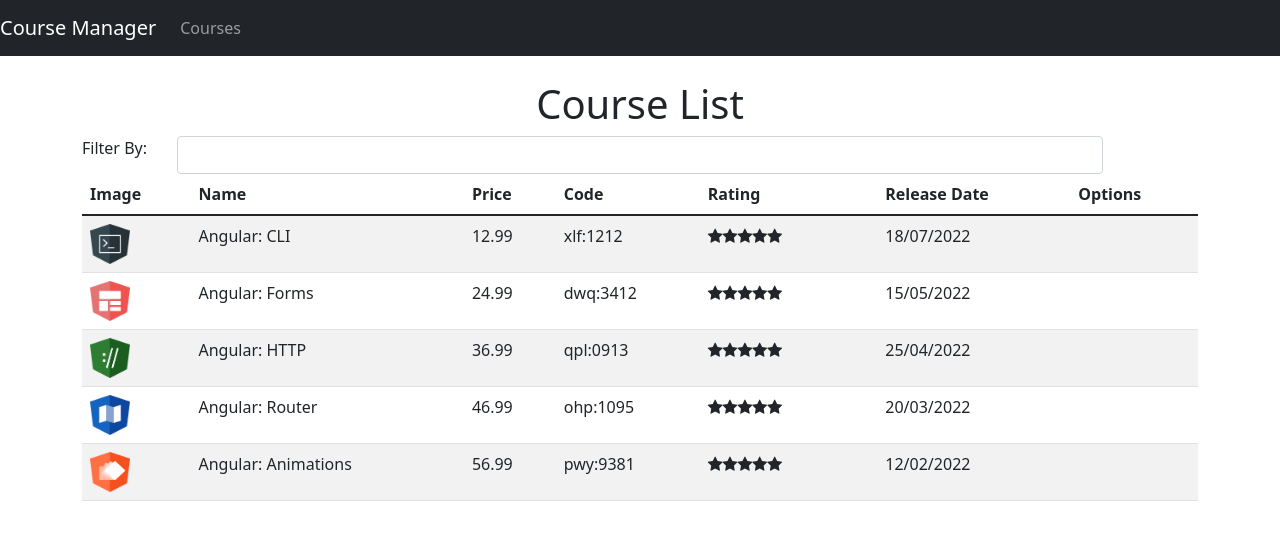
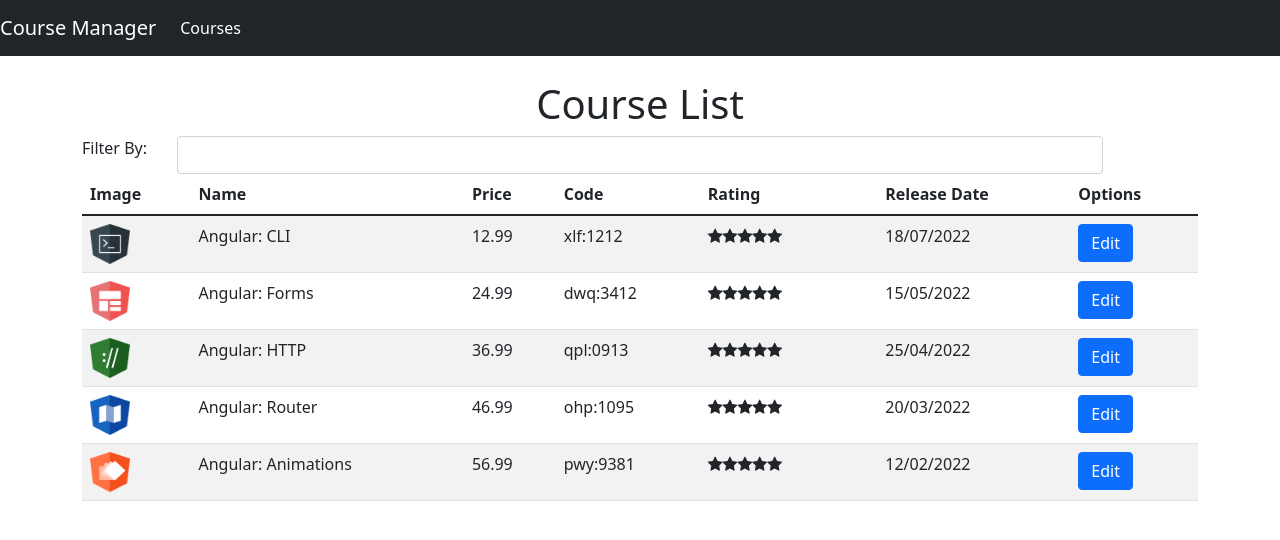
Before and after one commit to Daniel-Fonseca-da-Silva/Introducao-ao-Angular-8, an Angular app: page /Courses in a window 1280 px wide. Shown: the top 540 px of the page. Built offline with nearby package versions, Linux system fonts and the light colour scheme.

Commit message:
Ativando Rotas para acessar componentes

```diff
--- /dev/null
+++ b/src/app/courses/course-info.component.html
@@ -0,0 +1,2 @@
+<!-- Captura courseId do elemento e exibe pelo browser -->
+<h2 class="text-center mb-4">Course id = {{ courseId }}</h2>
--- /dev/null
+++ b/src/app/courses/course-info.component.ts
@@ -0,0 +1,18 @@
+import { Component, OnInit } from "@angular/core";
+import { ActivatedRoute } from "@angular/router";
+
+@Component({
+    templateUrl: './course-info.component.html'
+})
+export class CourseInfoComponent implements OnInit{
+
+    courseId: number = 0;
+
+    // ActivatedRoute consegue captura o id do elemento atual
+    constructor(private activatedRoute: ActivatedRoute) {}
+
+    ngOnInit(): void {
+        this.courseId = Number(this.activatedRoute.snapshot.paramMap.get('id'));
+    }
+
+}
--- a/src/app/courses/course-list.component.html
+++ b/src/app/courses/course-list.component.html
@@ -30,7 +30,9 @@
                 <app-star [rating]="course.rating"></app-star>
             </td>
             <td>{{ course.releaseDate | date: 'dd/MM/yyyy' }}</td>
-            <td></td>
+            <td>
+                <a [routerLink]="['/courses/info', course.id]" class="btn btn-primary" >Edit</a>
+            </td>
         </tr>
     </tbody>
 </table>
--- a/src/app/courses/course-list.component.ts
+++ b/src/app/courses/course-list.component.ts
@@ -3,6 +3,7 @@
 import { CourseService } from "./course.service";
 
 @Component({
+    // Não tem selector devido a rota !
     templateUrl: 'course-list.component.html'
 })
 export class CourseListComponent implements OnInit {
--- a/src/app/nav-bar/nav-bar.component.html
+++ b/src/app/nav-bar/nav-bar.component.html
@@ -1,5 +1,5 @@
 <nav class="navbar navbar-expand-lg navbar-dark bg-dark">
-    <a href="#" class="navbar-brand">Course Manager</a>
+    <a [routerLink]="['/Courses']" class="navbar-brand">Course Manager</a>
 
     <button class="navbar-toggler" type="button" data-toggle="collapse" data-target="#navbarSupportedContent"
         aria-controls="navbarSupportedContent" aria-expanded="false" aria-label="Toggle navigation">
@@ -9,7 +9,7 @@
     <div class="collapse navbar-collapse" id="navbarSupportedContent">
         <ul class="navbar-nav mr-auto">
             <li class="nav-item">
-                <a  href="#" class="nav-link">Courses</a>
+                <a [routerLink]="['/Courses']" routerLinkActive="active" class="nav-link">Courses</a>
             </li>
         </ul>
     </div>
--- a/src/app/not-found-404/not-found-404.component.ts
+++ b/src/app/not-found-404/not-found-404.component.ts
@@ -1,6 +1,7 @@
 import { Component } from "@angular/core";
 
 @Component({
+    // Não tem selector devido a rota !
     templateUrl: './not-found-404.component.html'
 })
 export class NotFound404Component{
```
Also changed, not shown: src/app/app.module.ts (+10 -5 lines).
